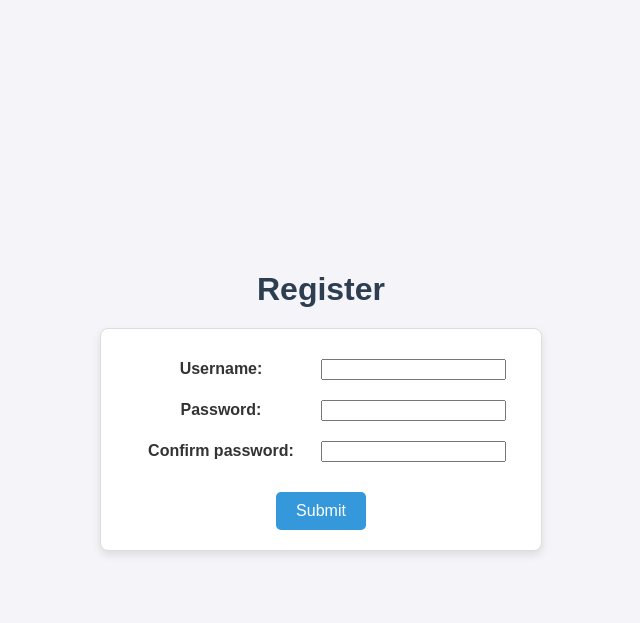
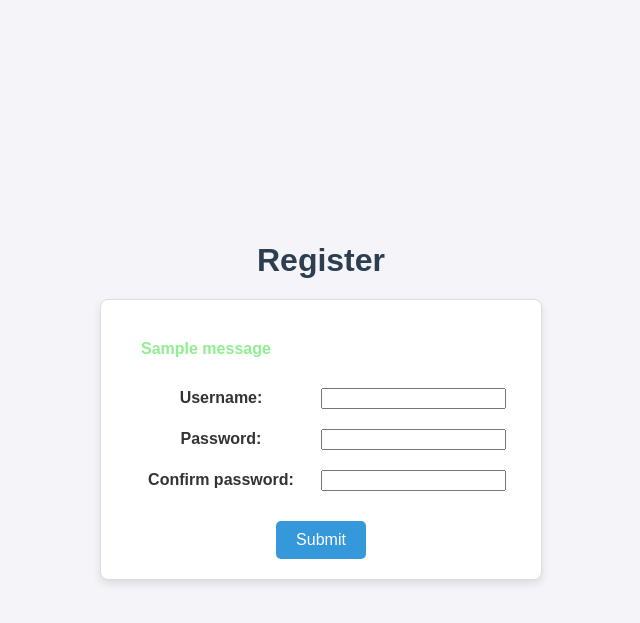
Before and after one commit to war-duck/OD-Secure-Web-App, a Django app: page /register/ in a window 1280 px wide. Shown: the top 623 px of the page, without its empty margins (319-959 px from the left). Run offline with Django 5.2, Linux system fonts and the light colour scheme; tables that the repository leaves empty hold one stand-in row (values such as "Sample post"); one stand-in notice (Sample message) is shown.

Commit message:
add blocks and styling for messages in base form page

```diff
--- a/accounts/static/accounts/style.css
+++ b/accounts/static/accounts/style.css
@@ -93,3 +93,17 @@ img {
         width: 100%;
     }
 }
+
+.error {
+    color: red;
+    font-weight: bold;
+}
+
+.success {
+    color: lightgreen;
+    font-weight: bold;
+}
+
+.messages {
+    margin: 20px;
+}
--- a/accounts/templates/base-form.html
+++ b/accounts/templates/base-form.html
@@ -12,15 +12,33 @@
         <form method="post">
             {% csrf_token %}
             {% block description %}{% endblock %}
-            {% block info_msgs %}{% endblock %}
+            {% block info_msgs %}
+            {% if messages %}
+            <div class="messages">
+                {% for message in messages %}
+                    {% if message.level == DEFAULT_MESSAGE_LEVELS.SUCCESS %}
+                    <div{% if message.tags %} class="{{ message.tags }}"{% endif %}>
+                        {{ message }}
+                    </div>
+                    {% endif %}
+                {% endfor %}
+            </div>
+            {% endif %}
+            {% endblock %}
             <table>
                 {{ form.as_table }}
             </table>
             {% block error_msgs %}
-            {% if error %}
-                {% for field, error in error.items %}
-                    <p style="color: red; font-weight: bold;">{{ field }}: {{ error }}</p>
+            {% if messages %}
+            <div class="messages">
+                {% for message in messages %}
+                    {% if message.level == DEFAULT_MESSAGE_LEVELS.ERROR %}
+                    <div{% if message.tags %} class="{{ message.tags }}"{% endif %}>
+                        {{ message }}
+                    </div>
+                    {% endif %}
                 {% endfor %}
+            </div>
             {% endif %}
             {% endblock error_msgs %}
             {% block button_group %}
```
